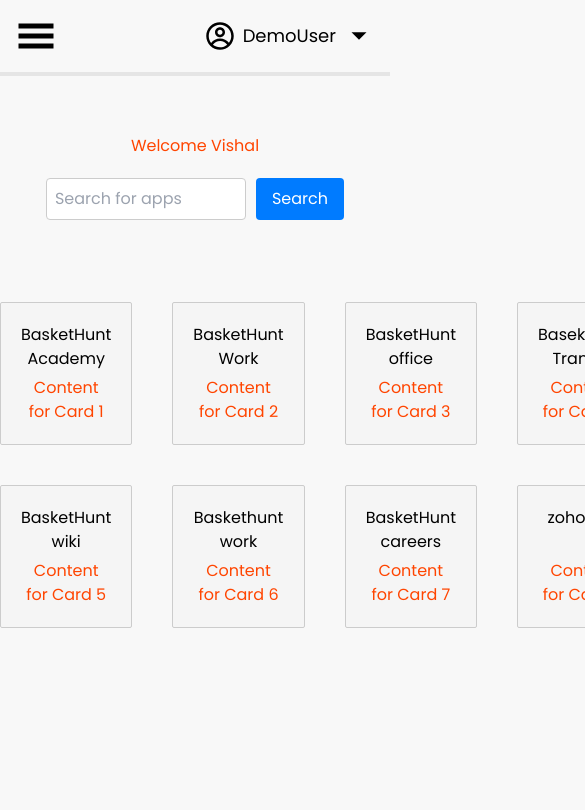
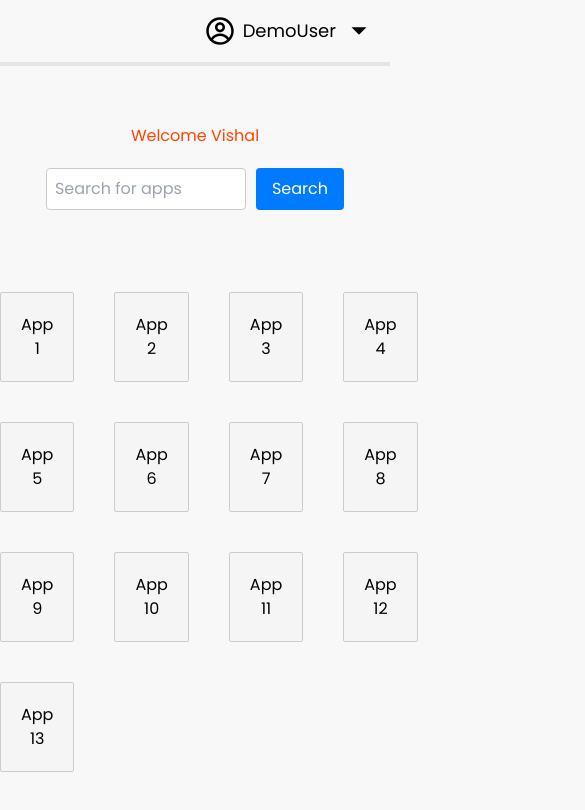
Before and after one commit to ntiwari11/BasketHunt-Dashboard, a React (Create React App) app in the folder client/: page /dashboard in a window 390 px wide. Shown: the top 810 px of the page, 585 px wide, since content can reach past the window. Built offline with nearby package versions, Linux system fonts and the light colour scheme.

Commit message:
App opening + navbar styling + responsiveness implemented

```diff
--- a/client/src/App.js
+++ b/client/src/App.js
@@ -8,14 +8,37 @@
 import Dasboard from "./components/DashboardContainer/Dasboard";
 import Login from "./components/LoginComponent/Login";
 import { register } from "swiper/element/bundle";
+import { useEffect, useState } from "react";
 register();
 
 function App() {
+  const tempTab = [];
+  const [appTabs, setAppTabs] = useState(tempTab);
+  const [windowWidth, setWindowWidth] = useState(window.innerWidth);
+
   return (
     <Routes>
       <Route path="/" element={<Navigate to="/login" />} />
-      <Route path="/appdashboard" element={<Home />} />
-      <Route path="/dashboard" element={<Dasboard />} />
+      <Route
+        path="/appdashboard"
+        element={
+          <Home
+            setAppTabs={setAppTabs}
+            appTabs={appTabs}
+            windowWidth={windowWidth}
+          />
+        }
+      />
+      <Route
+        path="/dashboard"
+        element={
+          <Dasboard
+            setAppTabs={setAppTabs}
+            appTabs={appTabs}
+            windowWidth={windowWidth}
+          />
+        }
+      />
       <Route path="/login" element={<Login />} />
 
       <Route path="/adminlogin" element={<AdminLogin />} />
--- a/client/src/components/DashboardContainer/Dasboard.jsx
+++ b/client/src/components/DashboardContainer/Dasboard.jsx
@@ -1,9 +1,9 @@
 import React from "react";
-import DashboardNavbar from "./Navbar/DashboardNavbar";
+// import DashboardNavbar from "./Navbar/DashboardNavbar";
 import DashboardSearchBar from "./DashboardSearchBar";
 import DashboardCards from "./DashboardCards";
 import Navbar from "./Navbar/Navbar";
-const Dasboard = () => {
+const Dasboard = ({ setAppTabs, appTabs, windowWidth }) => {
   return (
     <>
       {/* <div>dasboard</div> */}
@@ -11,7 +11,11 @@
         {/* <DashboardNavbar /> */}
         <Navbar />
         <DashboardSearchBar />
-        <DashboardCards />
+        <DashboardCards
+          setAppTabs={setAppTabs}
+          appTabs={appTabs}
+          windowWidth={windowWidth}
+        />
       </div>
     </>
   );
--- a/client/src/components/DashboardContainer/DashboardCards.jsx
+++ b/client/src/components/DashboardContainer/DashboardCards.jsx
@@ -1,30 +1,113 @@
-import React, { useState } from "react";
+import React from "react";
 import "./Styles/DashboardCards.css";
 import { useNavigate } from "react-router-dom";
-const DashboardCards = () => {
+const DashboardCards = ({ setAppTabs, appTabs, windowWidth }) => {
   const navigate = useNavigate();
   const cardsData = [
-    { id: 1, title: "BasketHunt Academy", content: "Content for Card 1" },
-    { id: 2, title: "BasketHunt Work", content: "Content for Card 2" },
-    { id: 3, title: "BasketHunt office", content: "Content for Card 3" },
-    { id: 4, title: "Basekthunt Traning", content: "Content for Card 4" },
-    { id: 5, title: "BasketHunt wiki", content: "Content for Card 5" },
-    { id: 6, title: "Baskethunt work", content: "Content for Card 6" },
-    { id: 7, title: "BasketHunt careers", content: "Content for Card 7" },
-    { id: 8, title: "zoho cliq", content: "Content for Card 8" },
+    // { id: 1, title: "BasketHunt Academy", content: "Content for Card 1" },
+    {
+      id: 1,
+      appName: "App 1",
+      appLogo: "https://via.placeholder.com/40",
+    },
+    {
+      id: 2,
+      appName: "App 2",
+      appLogo: "https://via.placeholder.com/40",
+    },
+    {
+      id: 3,
+      appName: "App 3",
+      appLogo: "https://via.placeholder.com/40",
+    },
+    {
+      id: 4,
+      appName: "App 4",
+      appLogo: "https://via.placeholder.com/40",
+    },
+    {
+      id: 5,
+      appName: "App 5",
+      appLogo: "https://via.placeholder.com/40",
+    },
+    {
+      id: 6,
+      appName: "App 6",
+      appLogo: "https://via.placeholder.com/40",
+    },
+    {
+      id: 7,
+      appName: "App 7",
+      appLogo: "https://via.placeholder.com/40",
+    },
+    {
+      id: 8,
+      appName: "App 8",
+      appLogo: "https://via.placeholder.com/40",
+    },
+    {
+      id: 9,
+      appName: "App 9",
+      appLogo: "https://via.placeholder.com/40",
+    },
+    {
+      id: 10,
+      appName: "App 10",
+      appLogo: "https://via.placeholder.com/40",
+    },
+    {
+      id: 11,
+      appName: "App 11",
+      appLogo: "https://via.placeholder.com/40",
+    },
+    {
+      id: 12,
+      appName: "App 12",
+      appLogo: "https://via.placeholder.com/40",
+    },
+    {
+      id: 13,
+      appName: "App 13",
+      appLogo: "https://via.placeholder.com/40",
+    },
   ];
 
-  const openApp = () => {
+  const addTab = (item) => {
+    if (appTabs !== 0) {
+      setAppTabs((prev) => {
+        const presentData = prev.find((data) => data.id === item.id);
+        if (!presentData) {
+          if (windowWidth >= 1280) {
+            if (prev.length === 3) prev.pop();
+            return [item, ...prev];
+          } else if (windowWidth < 640) {
+            return [item];
+          } else if (windowWidth < 1280) {
+            if (prev.length === 2) prev.pop();
+            return [item, ...prev];
+          }
+          return prev;
+        }
+        return prev;
+      });
+    }
+  };
+  const openApp = (card) => {
+    addTab(card);
     navigate("/appdashboard");
   };
 
   return (
     <div className="body-middle  ">
       <div className="card-grid ">
-        {cardsData.map((card) => (
-          <div onClick={openApp} className="card cursor-pointer" key={card.id}>
-            <h2>{card.title}</h2>
-            <p>{card.content}</p>
+        {cardsData.map((card, index) => (
+          <div
+            onClick={() => openApp(card)}
+            className="card cursor-pointer"
+            key={card.id}
+          >
+            <h2>{card.appName}</h2>
+            {/* <p>{card.content}</p> */}
           </div>
         ))}
       </div>
--- a/client/src/components/DashboardContainer/Navbar/Navbar.jsx
+++ b/client/src/components/DashboardContainer/Navbar/Navbar.jsx
@@ -10,11 +10,20 @@
 const Navbar = ({ setAppTabs, appTabs, windowWidth }) => {
   const [isHamburgerOpen, setIsHamburgerOpen] = useState(false);
   const location = useLocation();
+  console.log(location);
+  console.log(location === "/dashboard");
   return (
     <nav className="bg-white-500 border-b-4 border-navbarbottomline-200 p-4 ">
       {/* hamburger */}
 
-      <div className=" flex justify-between items-center ">
+      <div
+        className={` flex  items-center
+          ${
+            location.pathname === "/dashboard"
+              ? "justify-end"
+              : "justify-between"
+          }`}
+      >
         {/*Logo   */}
         {/* <NavbarLogo /> */}
         {/* Menu List */}
@@ -22,7 +31,10 @@
 
         <div
           onClick={() => setIsHamburgerOpen(!isHamburgerOpen)}
-          className="md:hidden cursor-pointer "
+          // className="md:hidden cursor-pointer "
+          className={`md:hidden cursor-pointer ${
+            location.pathname === "/dashboard" ? "hidden" : ""
+          }`}
         >
           {isHamburgerOpen ? (
             <RxCross2 size={40} />
--- a/client/src/components/DashboardContainer/Navbar/Profile/NavbarProfile.jsx
+++ b/client/src/components/DashboardContainer/Navbar/Profile/NavbarProfile.jsx
@@ -1,5 +1,5 @@
-import React, { Fragment, useState } from "react";
-import { Dialog, Transition } from "@headlessui/react";
+import React, { useState } from "react";
+
 import { CgProfile } from "react-icons/cg";
 import { IoMdArrowDropdown, IoMdArrowDropup } from "react-icons/io";
 
@@ -12,14 +12,6 @@
   };
 
   const [isProfileOpen, setIsProfileOpen] = useState(false);
-  const [isOpen, setIsOpen] = useState(false);
-  function closeModal() {
-    setIsOpen(false);
-  }
-
-  function openModal() {
-    setIsOpen(true);
-  }
 
   const adminProfileOptions = [
     {
@@ -31,7 +23,6 @@
     {
       id: "2",
       optionName: "Add Application",
-      optionFunction: openModal,
     },
     {
       id: "3",
@@ -100,62 +91,6 @@
           </div>
         )}
       </div>
-
-      {/* Model  */}
-      <Transition appear show={isOpen} as={Fragment}>
-        <Dialog as="div" className="relative z-10" onClose={closeModal}>
-          <Transition.Child
-            as={Fragment}
-            enter="ease-out duration-300"
-            enterFrom="opacity-0"
-            enterTo="opacity-100"
-            leave="ease-in duration-200"
-            leaveFrom="opacity-100"
-            leaveTo="opacity-0"
-          >
-            <div className="fixed inset-0 bg-black bg-opacity-25" />
-          </Transition.Child>
-
-          <div className="fixed inset-0 overflow-y-auto">
-            <div className="flex min-h-full items-center justify-center p-4 text-center">
-              <Transition.Child
-                as={Fragment}
-                enter="ease-out duration-300"
-                enterFrom="opacity-0 scale-95"
-                enterTo="opacity-100 scale-100"
-                leave="ease-in duration-200"
-                leaveFrom="opacity-100 scale-100"
-                leaveTo="opacity-0 scale-95"
-              >
-                <Dialog.Panel className="w-full max-w-md transform overflow-hidden rounded-2xl bg-white p-6 text-left align-middle shadow-xl transition-all">
-                  <Dialog.Title
-                    as="h3"
-                    className="text-lg font-medium leading-6 text-gray-900"
-                  >
-                    Payment successful
-                  </Dialog.Title>
-                  <div className="mt-2">
-                    <p className="text-sm text-gray-500">
-                      Your payment has been successfully submitted. We’ve sent
-                      you an email with all of the details of your order.
-                    </p>
-                  </div>
-
-                  <div className="mt-4">
-                    <button
-                      type="button"
-                      className="inline-flex justify-center rounded-md border border-transparent bg-blue-100 px-4 py-2 text-sm font-medium text-blue-900 hover:bg-blue-200 focus:outline-none focus-visible:ring-2 focus-visible:ring-blue-500 focus-visible:ring-offset-2"
-                      onClick={closeModal}
-                    >
-                      Got it, thanks!
-                    </button>
-                  </div>
-                </Dialog.Panel>
-              </Transition.Child>
-            </div>
-          </div>
-        </Dialog>
-      </Transition>
     </>
   );
 };
--- a/client/src/pages/Home.page.jsx
+++ b/client/src/pages/Home.page.jsx
@@ -2,11 +2,12 @@
 
 // Layout
 import HomeLayout from "../layouts/Homepage.layout";
-import Dasboard from "../components/DashboardContainer/Dasboard";
 import Navbar from "../components/DashboardContainer/Navbar/Navbar";
 import AppDashboard from "../components/DashboardContainer/AppDashboard";
+import { useNavigate } from "react-router-dom";
 
-const Home = () => {
+const Home = ({ setAppTabs, appTabs }) => {
+  const navigate = useNavigate();
   const user = {
     name: "DemoUser",
     email: "demo@gmail.com",
@@ -14,27 +15,24 @@
     token: "fuifweghfuigsaedfjkhfghui",
   };
 
-  const tempTab = [
-    {
-      id: 1,
-      appName: "App 1",
-      appLogo: "https://via.placeholder.com/40",
-      active: true,
-    },
-    {
-      id: 2,
-      appName: "App 2",
-      appLogo: "https://via.placeholder.com/40",
-      active: true,
-    },
-    {
-      id: 3,
-      appName: "App 3",
-      appLogo: "https://via.placeholder.com/40",
-      active: true,
-    },
-  ];
-  const [appTabs, setAppTabs] = useState(tempTab);
+  // const tempTab = [
+  //   {
+  //     id: 1,
+  //     appName: "App 1",
+  //     appLogo: "https://via.placeholder.com/40",
+  //   },
+  //   {
+  //     id: 2,
+  //     appName: "App 2",
+  //     appLogo: "https://via.placeholder.com/40",
+  //   },
+  //   {
+  //     id: 3,
+  //     appName: "App 3",
+  //     appLogo: "https://via.placeholder.com/40",
+  //   },
+  // ];
+  // const [appTabs, setAppTabs] = useState(tempTab);
   const [windowWidth, setWindowWidth] = useState(window.innerWidth);
 
   const updateWindowDimensions = () => {
@@ -49,6 +47,12 @@
     };
   }, []);
 
+  useEffect(() => {
+    if (appTabs.length === 0) {
+      navigate("/dashboard");
+    }
+  }, [appTabs]);
+
   return (
     <>
       {user?.token ? (
@@ -58,6 +62,7 @@
             appTabs={appTabs}
             windowWidth={windowWidth}
           />
+
           <AppDashboard
             setAppTabs={setAppTabs}
             appTabs={appTabs}
```
